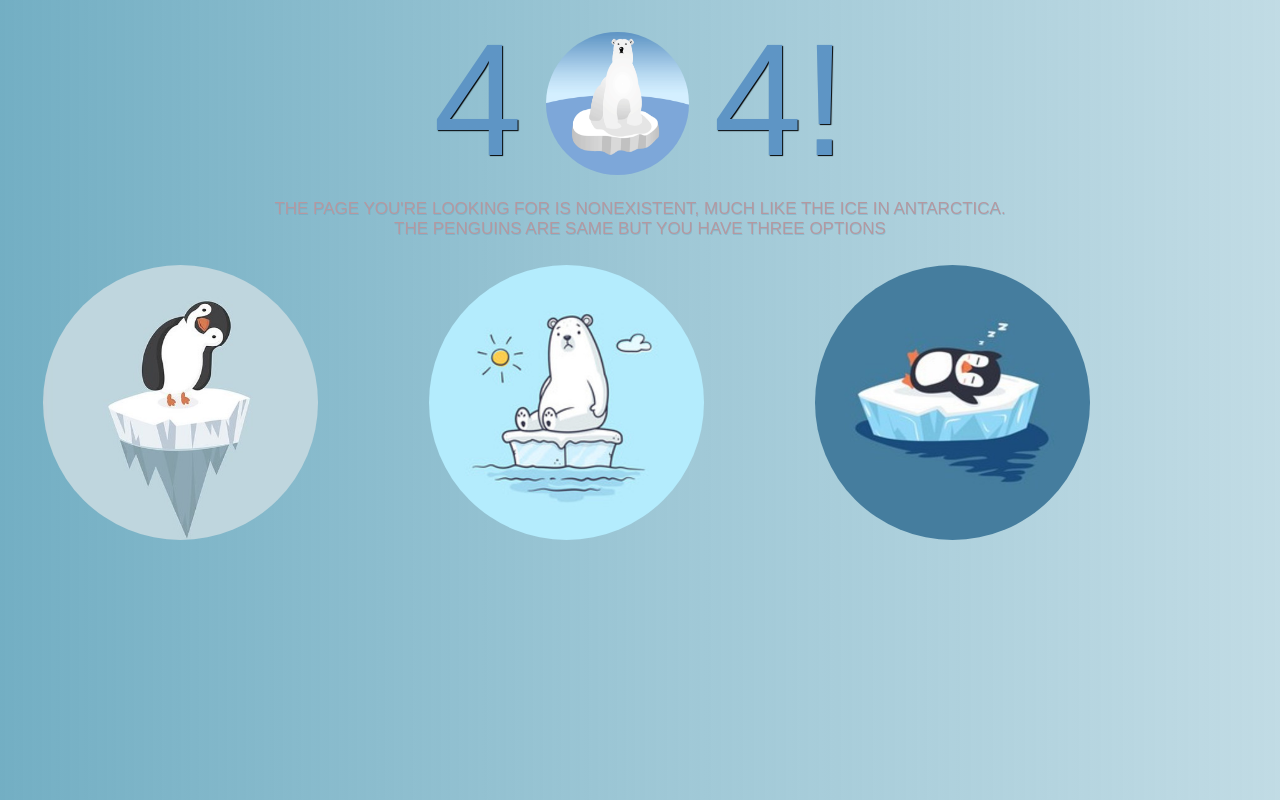
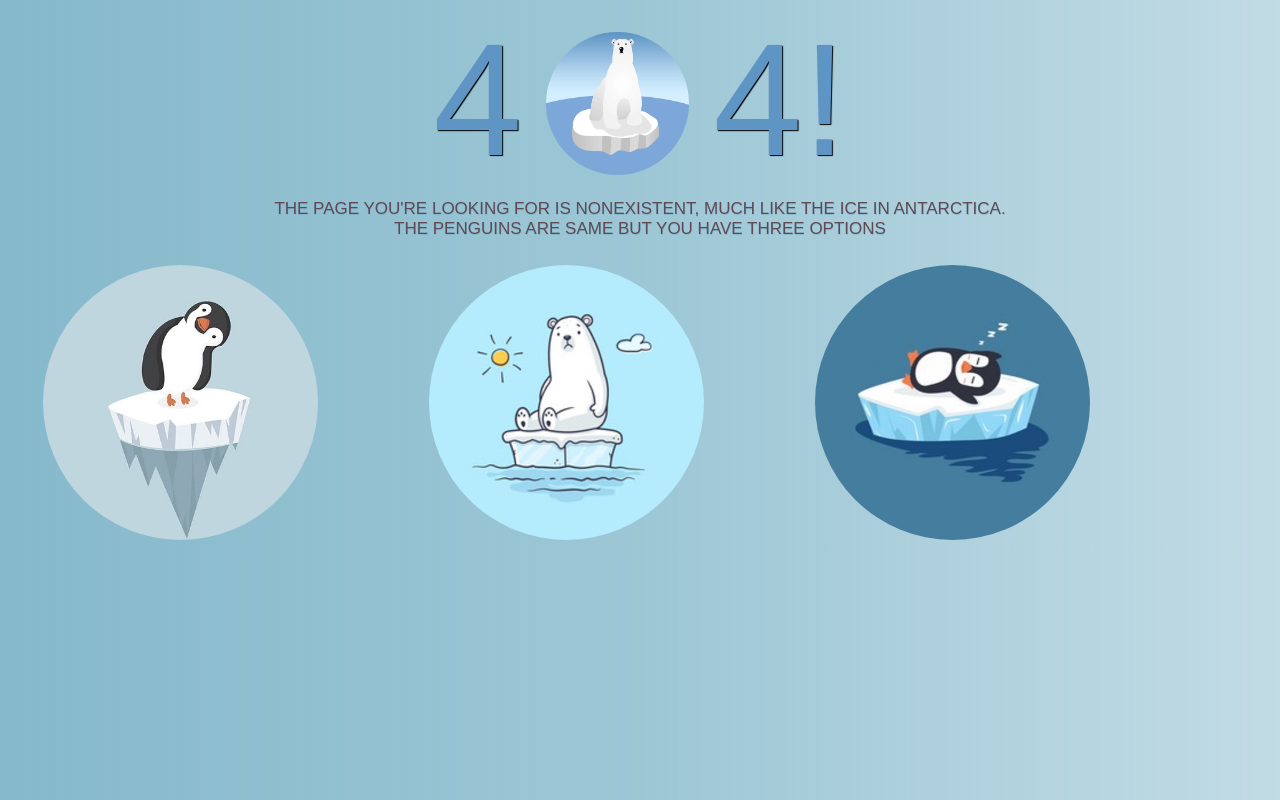
Before and after one commit to WonkyVamp/sysadmintask1, a plain HTML site: page index.html in a window 1280 px wide. Drawn offline with Linux system fonts and the light colour scheme; a web font is replaced by a local one.

Commit message:
Update s5.css

```diff
--- a/s5.css
+++ b/s5.css
@@ -8,7 +8,7 @@ body
    /* background-color: #90a8c3;
     background-color: #cccccc;
     background-image: linear-gradient(to right , );*/
-    background-image: linear-gradient(to right , rgba(100,166,189,0.9), rgba(100,166,189,0.63), rgba(100,166,189,0.4));
+    background-image: linear-gradient(to right , rgba(100,166,189,0.79), rgba(100,166,189,0.63), rgba(100,166,189,0.4));
    /* background-image: linear-gradient(to right, rgba(100,166,189,0.6), #90a8c3,#ada7c9 );
    background-image: linear-gradient(to right , rgba(94,149,197,0.5), rgba(94,149,197,1))*/
 }
@@ -50,8 +50,9 @@ p2
     font-size: 20px;
     /*font-family: lucida Sans Typewriter;*/
     /*color: rgb(100,166,189);
-    color: #cccccc;*/
-   color: #b598a0;
+    color: #cccccc;
+   color: #b598a0;*/
+    color: #5e4955;
     text-shadow: 0.5px 0.5px 0.5px rgba(100,166,189,0.4) ;
 
 }
```
